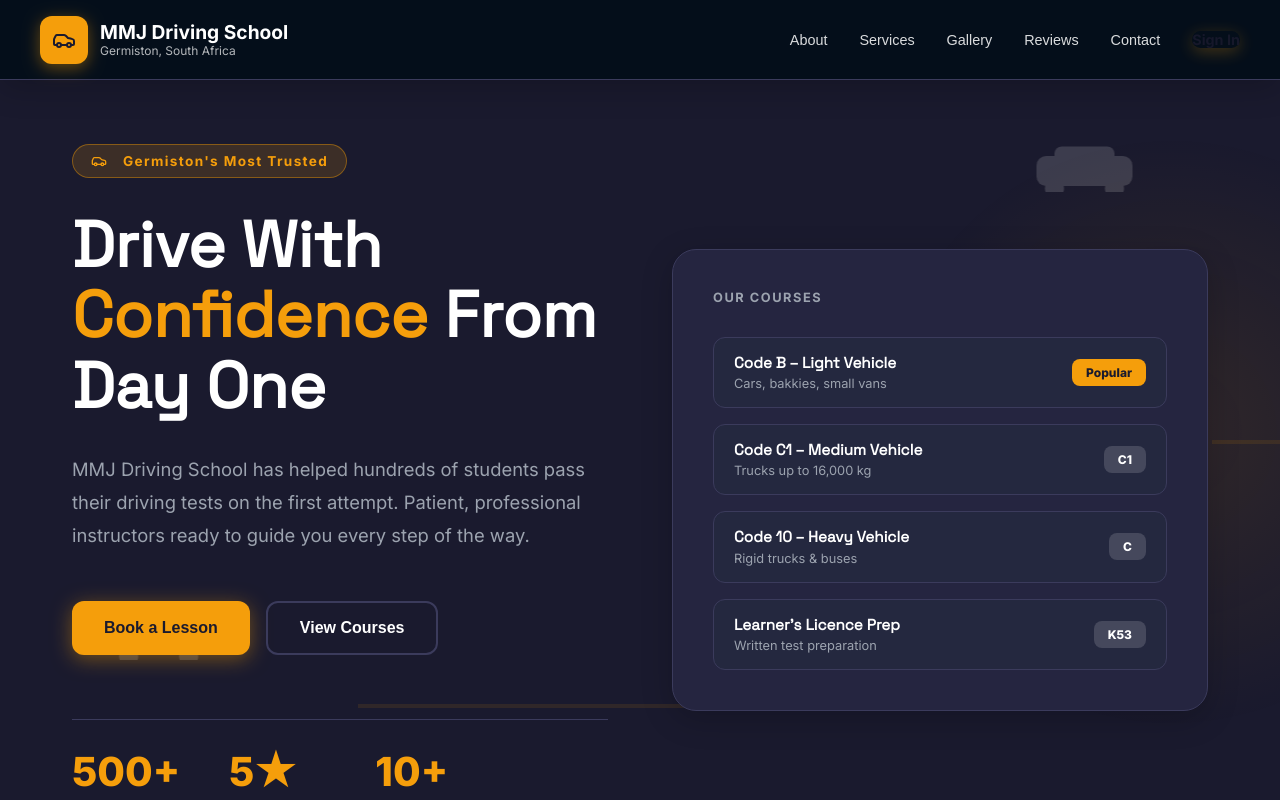
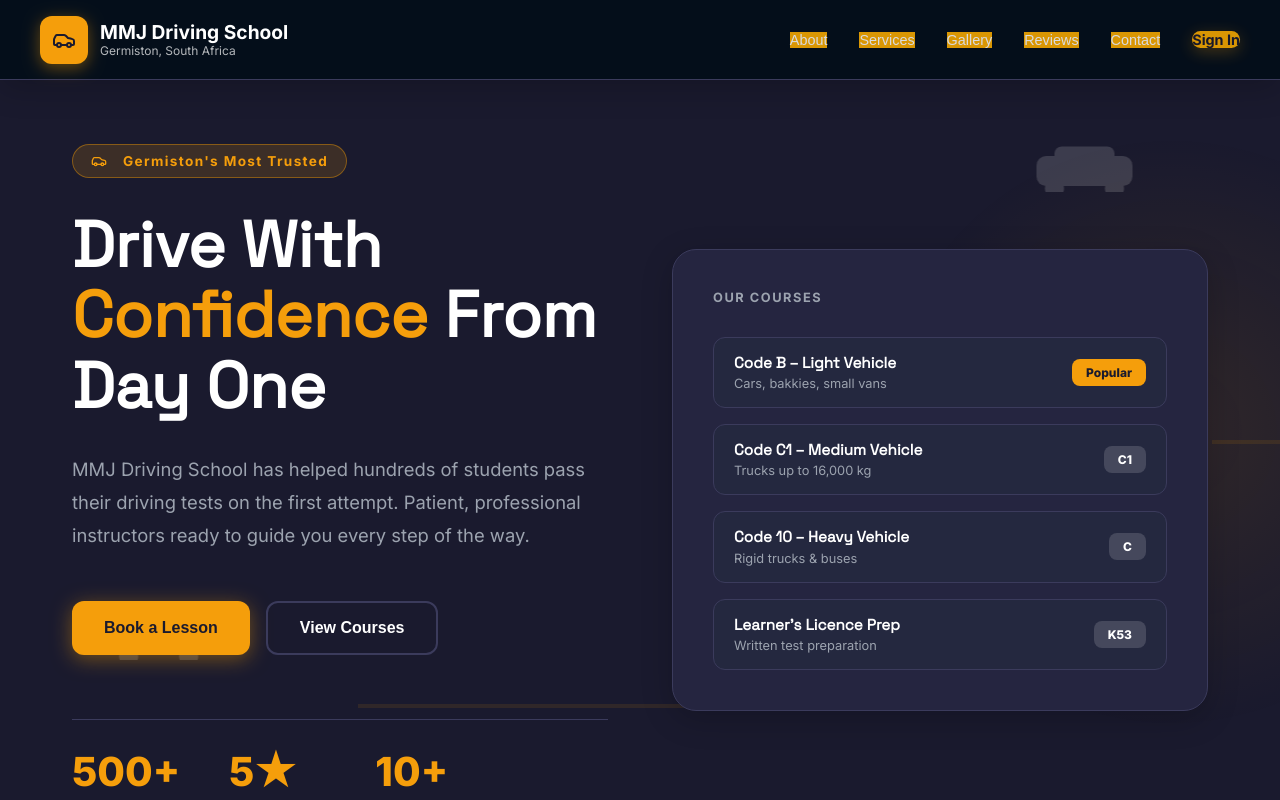
Before and after one commit to RighteousNwariwe/MMJ-Driving-School, a React (Vite) app: page / in a window 1280 px wide. Shown: the top 800 px of the page. Built offline with nearby package versions, Linux system fonts and the light colour scheme; no server answers; the database is empty.

Commit message:
sign up button update

```diff
--- a/src/index.css
+++ b/src/index.css
@@ -96,7 +96,7 @@
   position: relative;
   opacity: 0.85;
   cursor: pointer;
-  background: none;
+  background: rgb(255, 174, 0);
   border: none;
   padding: 0;
 }
```
